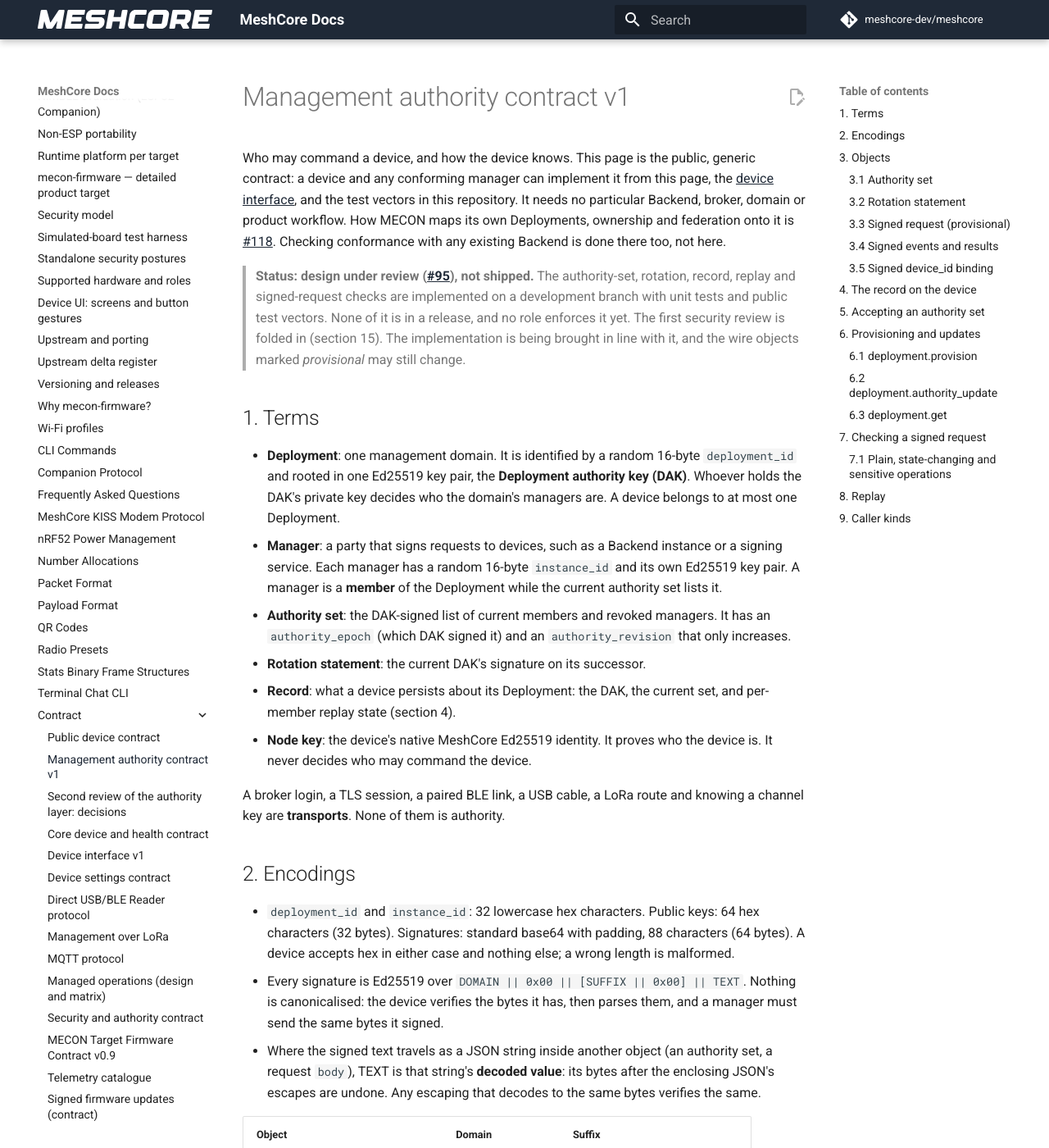
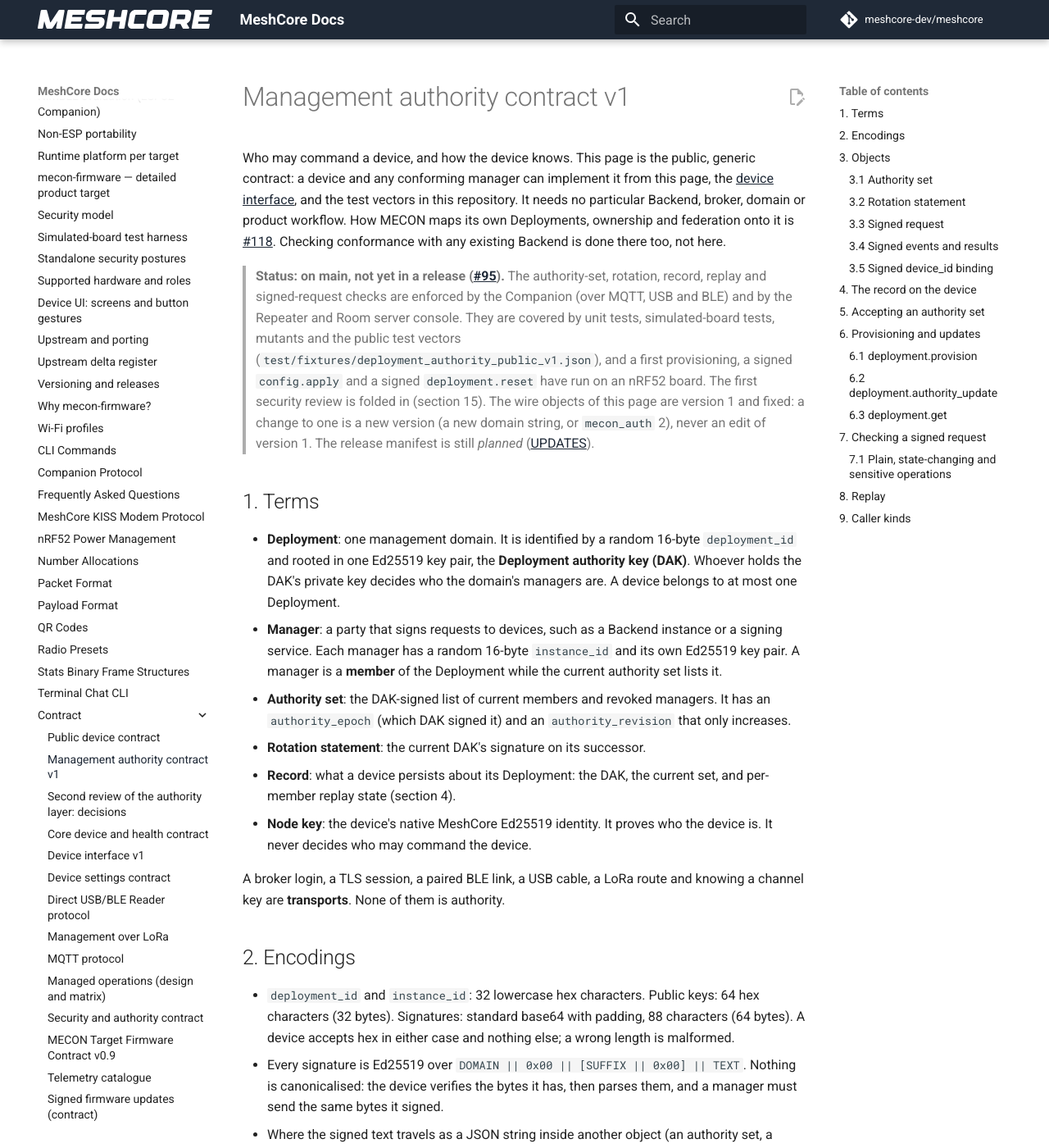
Before and after one commit to hoejriis/mecon-firmware, an MkDocs documentation site: the page built from docs/contract/AUTHORITY.md, in a window 1280 px wide and 1400 px high. Shown: the whole window at 82% size. Built offline with MkDocs 1.6.1 and Material for MkDocs 9.7.7, drawn with Linux system fonts in a browser that asks for light colours; comment, search, counter and statistics services are not loaded; some of the changed text lies outside the part shown.

Commit message:
Docs: AUTHORITY.md says what main enforces; the signed request is v1 and fixed (#186)
The status line still described the authority checks as a reviewed design
on a development branch that no role enforced. Main has enforced them on
the Companion and the server consoles since #138, with tests, mutants and
the public vectors, and they ran on an nRF52 board on 2026-10-30. The
signed request loses its "provisional" mark: version 1 is fixed, and a
change is a new version. A manager can build a signer against it.

Co-authored-by: Claude Opus 5.5 (1M context) <noreply@anthropic.com>

```diff
--- a/docs/contract/AUTHORITY.md
+++ b/docs/contract/AUTHORITY.md
@@ -2,7 +2,7 @@
 
 Who may command a device, and how the device knows. This page is the public, generic contract: a device and any conforming manager can implement it from this page, the [device interface](DEVICE_INTERFACE.md), and the test vectors in this repository. It needs no particular Backend, broker, domain or product workflow. How MECON maps its own Deployments, ownership and federation onto it is [#118](https://github.com/hoejriis/mecon-firmware/issues/118). Checking conformance with any existing Backend is done there too, not here.
 
-> **Status: design under review ([#95](https://github.com/hoejriis/mecon-firmware/issues/95)), not shipped.** The authority-set, rotation, record, replay and signed-request checks are implemented on a development branch with unit tests and public test vectors. None of it is in a release, and no role enforces it yet. The first security review is folded in (section 15). The implementation is being brought in line with it, and the wire objects marked *provisional* may still change.
+> **Status: on main, not yet in a release ([#95](https://github.com/hoejriis/mecon-firmware/issues/95)).** The authority-set, rotation, record, replay and signed-request checks are enforced by the Companion (over MQTT, USB and BLE) and by the Repeater and Room server console. They are covered by unit tests, simulated-board tests, mutants and the public test vectors (`test/fixtures/deployment_authority_public_v1.json`), and a first provisioning, a signed `config.apply` and a signed `deployment.reset` have run on an nRF52 board. The first security review is folded in (section 15). The wire objects of this page are version 1 and fixed: a change to one is a new version (a new domain string, or `mecon_auth` 2), never an edit of version 1. The release manifest is still *planned* ([UPDATES](UPDATES.md)).
 
 ## 1. Terms
 
@@ -25,7 +25,7 @@ A broker login, a TLS session, a paired BLE link, a USB cable, a LoRa route and
 |---|---|---|
 | authority set | `MECON-AUTHSET-v1` | none |
 | rotation statement | `MECON-DAKROT-v1` | none |
-| signed request (*provisional*) | `MECON-DEVMSG-v1` | `iface` |
+| signed request | `MECON-DEVMSG-v1` | `iface` |
 | signed event | `MECON-UPLINK-v1` | the stream name, e.g. `health` |
 | signed result | `MECON-UPLINK-v1` | the literal `result` |
 | node rotation statement | `MECON-NODEROT-v1` | none (section 11) |
@@ -60,7 +60,7 @@ Carried as a string beside its signature (`authority_set`, `authority_set_sig`).
 
 Signed by the DAK of `from_epoch`, and `to_epoch` is `from_epoch + 1`. A device applies a chain of up to 8 in order, stopping at the first that fails (`untrusted_authority_key` for the whole message).
 
-### 3.3 Signed request (*provisional*)
+### 3.3 Signed request
 
 A v1.0 device-interface request travels as the exact `body` string of a wrapper:
 
```
